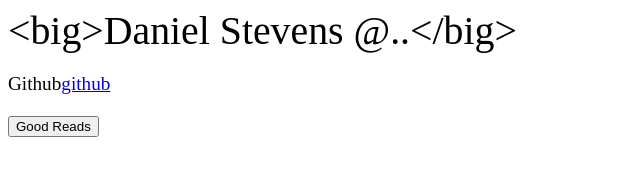
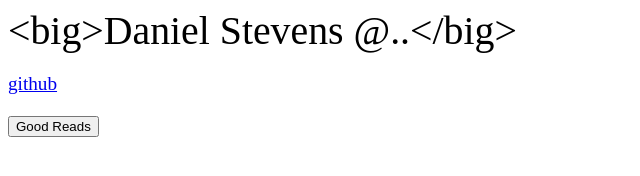
Before and after one commit to daniel-stevens/daniel-stevens.github.io, a plain HTML site: page index.html in a window 1280 px wide. Shown: the whole page, without its empty margins (0-640 px from the left). Drawn offline with Linux system fonts and the light colour scheme.

Commit message:
fix typo

```diff
--- a/index.html
+++ b/index.html
@@ -5,7 +5,8 @@
 </head>
 <body>
 <big><big><big><big><big>&lt;big&gt;Daniel Stevens @..&lt;/big&gt;</big></big></big></big>
-    <p>Github<a href="https://github.com/daniel-stevens">github</a></p>
+
+    <p><a href="https://github.com/daniel-stevens">github</a></p>
     <p><a href="library.html"><button type="button">Good Reads</button></a></p>
 </body>
 </html>
```
